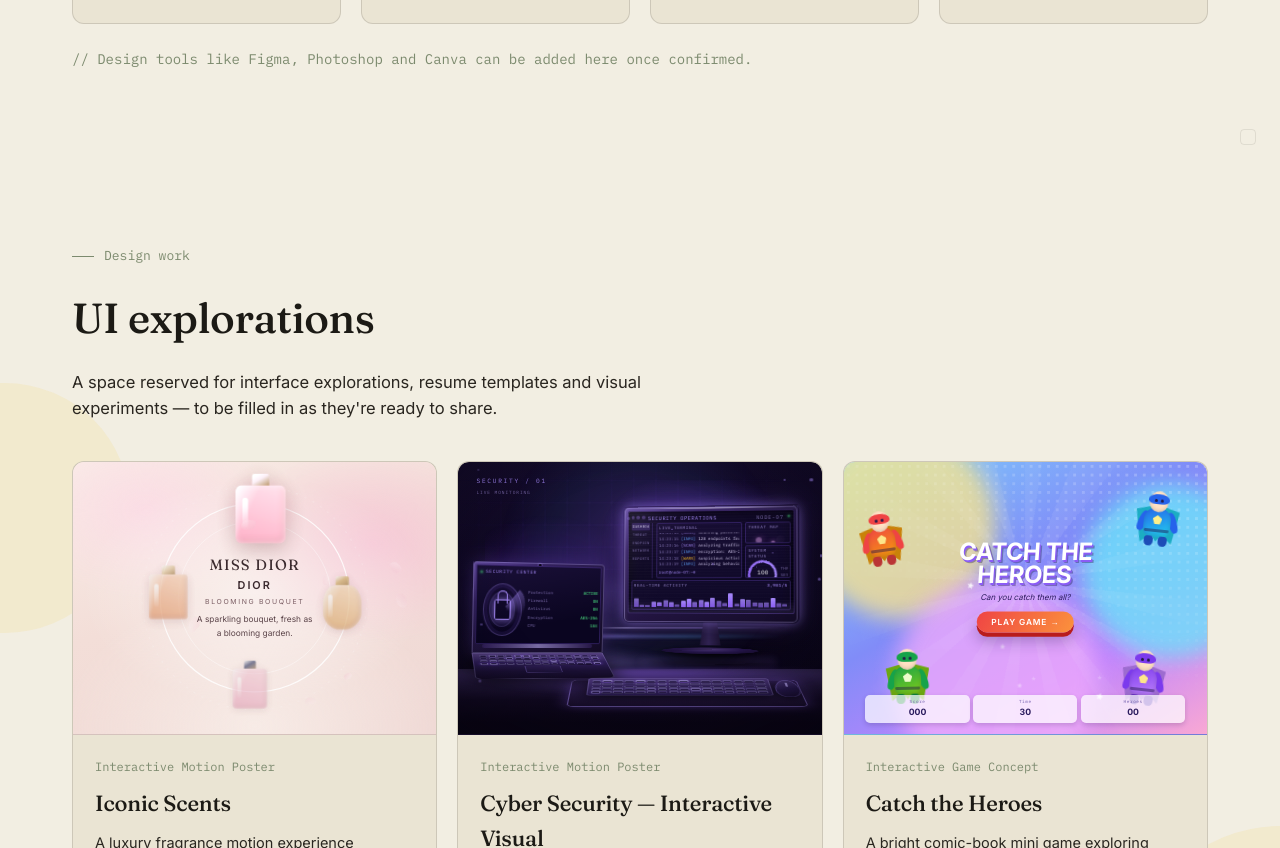
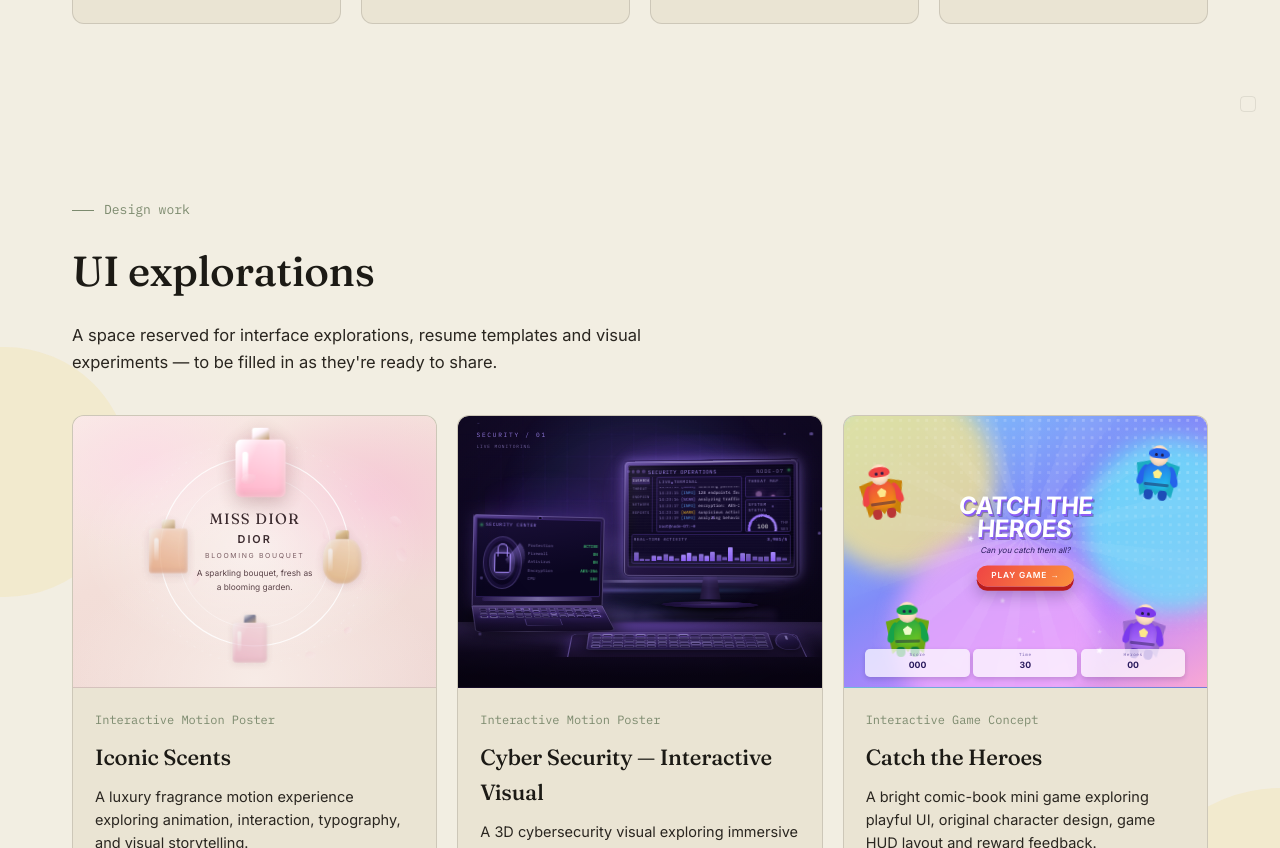
Before and after one commit to samanta193/Samanta-s-website, a plain HTML site: page index.html in a window 1280 px wide. Shown: the part 4432-5280 px from the top of the page. Drawn offline with Linux system fonts and the light colour scheme.

Commit message:
Update index.html

```diff
--- a/index.html
+++ b/index.html
@@ -1682,7 +1682,7 @@
           <ul><li>Git</li><li>GitHub</li><li>Vercel</li><li>Python</li></ul>
         </div>
       </div>
-      <div class="skills-note">// Design tools like Figma, Photoshop and Canva can be added here once confirmed.</div>
+
     </div>
   </section>
 
```
